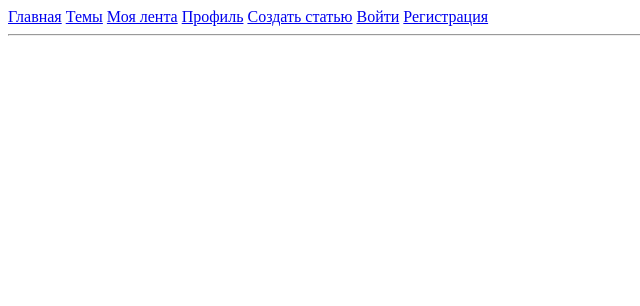
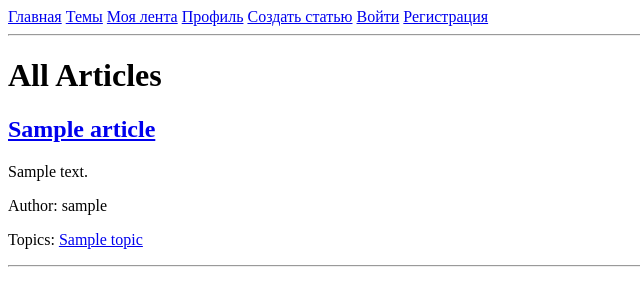
Before and after one commit to Otobrazheniye/gulevatenko_premodule3, a Django app: page / in a window 1280 px wide. Shown: the top 306 px of the page, without its empty margins (0-640 px from the left). Run offline with Django 5.2, Linux system fonts and the light colour scheme; tables that the repository leaves empty hold one stand-in row (values such as "Sample post").

Commit message:
complited view article

```diff
--- a/blog/views.py
+++ b/blog/views.py
@@ -1,17 +1,30 @@
 from django.http import HttpResponse
 from django.shortcuts import render
+from .models import Article, Topic, Comment
+from django.shortcuts import render, get_object_or_404
 
 
 def article_list(request):
-    return render(request,'blog/article_list.html')
+    articles = Article.objects.all().order_by('-created_at')
 
+    context = {
+        'articles': articles,
+    }
+
+    return render(request, 'blog/article_list.html', context)
 
 def my_feed(request):
     return render(request,'blog/my_feed.html')
 
 
 def article_detail(request, article_id):
-    return render(request,'blog/article_detail.html')
+    article = get_object_or_404(Article, id=article_id)
+
+    context = {
+        'article': article,
+    }
+
+    return render(request, 'blog/article_detail.html', context)
 
 #
 def article_comment(request, article_id):
--- a/templates/base.html
+++ b/templates/base.html
@@ -10,10 +10,12 @@
     </nav>
 </header>
 
+
 <hr>
 
 <main>
-
+    {% block content %}
+    {% endblock %}
 </main>
 
 </body>
--- a/templates/blog/article_list.html
+++ b/templates/blog/article_list.html
@@ -1,11 +1,41 @@
 {% extends 'base.html' %}
 
 {% block title %}
-General page
+General Page
 {% endblock %}
 
 {% block content %}
-<h1>Main Page</h1>
+<h1>All Articles</h1>
 
-<p>Here will be list all pages</p>
+{% if articles %}
+    {% for article in articles %}
+
+        <h2>
+            <a href="{% url 'article_detail' article.id %}">
+                {{ article.title }}
+            </a>
+        </h2>
+        <p>
+            {{ article.content|truncatechars:50 }}
+        </p>
+        <p>
+            Author: {{ article.author }}
+        </p>
+        <p>
+            Topics:
+            {% for topic in article.topics.all %}
+                <a href="{% url 'topic_detail' topic.id %}">
+                    {{ topic.name }}
+                </a>
+            {% empty %}
+                Without Poric
+            {% endfor %}
+        </p>
+
+
+        <hr>
+    {% endfor %}
+{% else %}
+    <p>Articles not yet.</p>
+{% endif %}
 {% endblock %}
```
